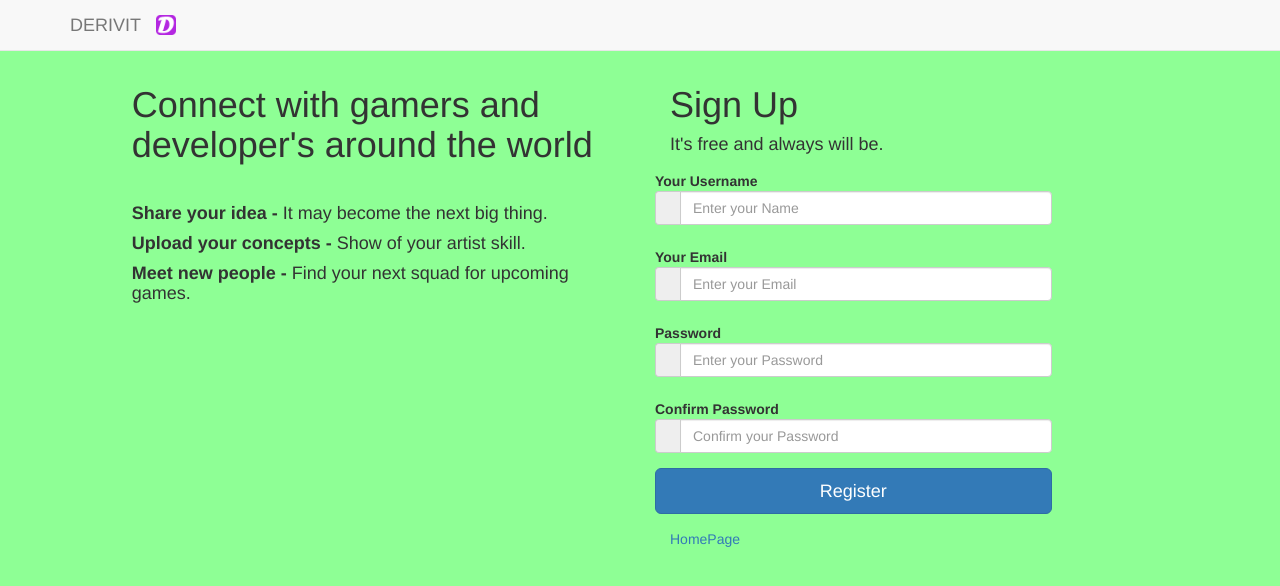
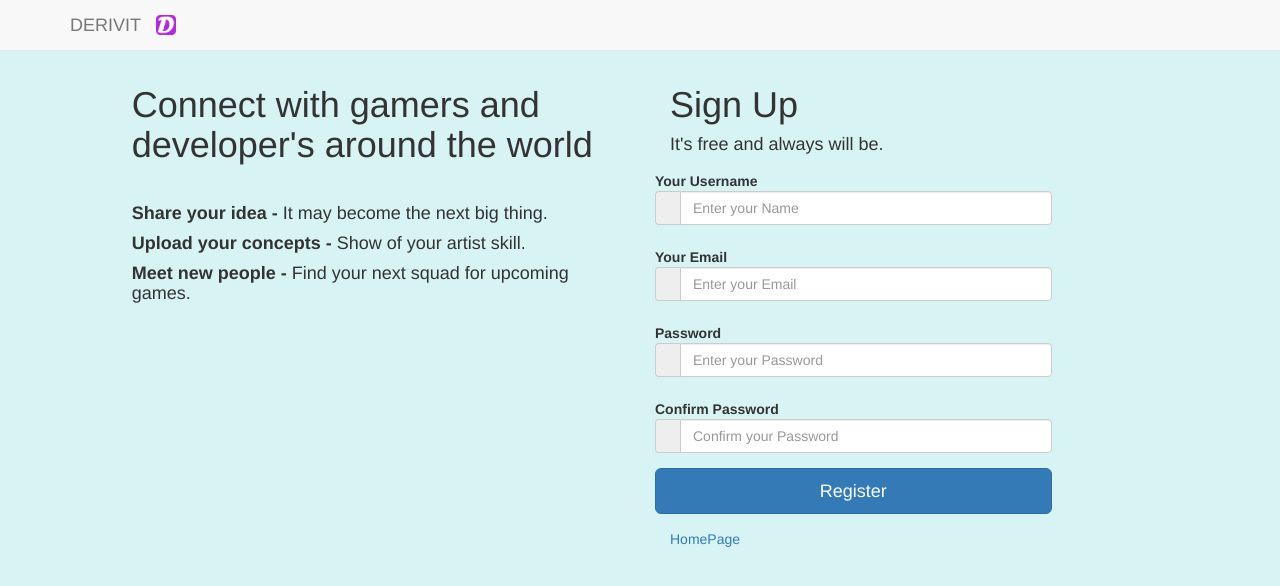
Before and after one commit to Alex-Jay/Derivit_Blog_Pair_Programming, a PHP site: page /register.php in a window 1280 px wide. Shown: the top 586 px of the page. Run offline with PHP 8.4, Linux system fonts and the light colour scheme; some libraries are stand-ins or nearby versions.

Commit message:
Minor Fix

```diff
--- a/inc/messages.php
+++ b/inc/messages.php
@@ -32,7 +32,7 @@ $commentData = $query->fetchAll(PDO::FETCH_CLASS | PDO::FETCH_PROPS_LATE, "Comme
             {
                 echo "<style type='text/css'> #deleteComment {visibility:visible;}</style>";
                 $commentId = $comment->getComment_id();
-                if ($comment->getUser_id() == $id)
+                if ($comment->getUser_id() == $_SESSION['user_id'])
                 {
                     echo '<a id="deleteComment" href="./deleteComment.php?commentId=' . $commentId . '"><button id="deleteComment" class="btn btn-default navbar-btn"><span class="glyphicon glyphicon-remove-sign" aria-hidden="true"></span></button></a>';
                 }
--- a/login.php
+++ b/login.php
@@ -30,7 +30,7 @@ else
             body
             {
                 padding-top: 50px;
-                background-color: #8eff95;
+                background-color: #d8f3f4;
             }
 
             #error
--- a/register.php
+++ b/register.php
@@ -33,7 +33,7 @@ else
             body
             {
                 padding-top: 50px;
-                background-color: #8eff95;
+                background-color: #d8f3f4;
             }
 
             #error
```
